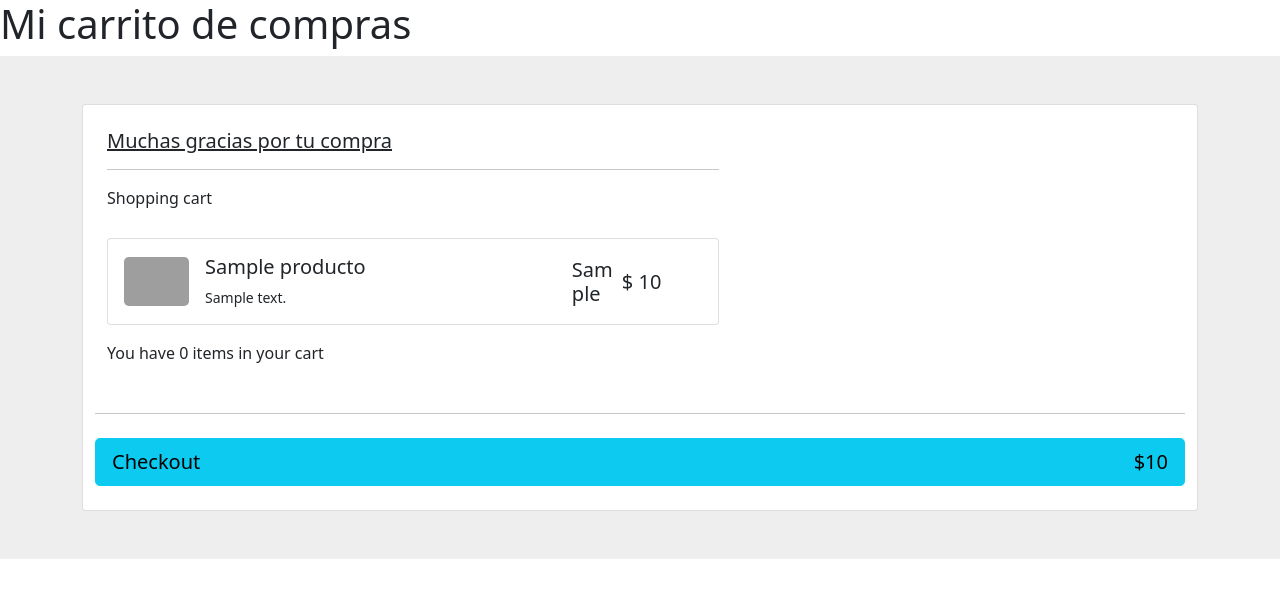
After one commit to JonathanCastilloHurtado/eshop, a PHP site: page /eshop/MyCart.php in a window 1280 px wide. The commit adds this page. Shown: the top 598 px of the page. Run offline with PHP 8.4, Linux system fonts and the light colour scheme; the visitor is signed in with stand-in values (Sample User, id 1); tables that the repository leaves empty or names only in its code hold one stand-in row (values such as "Sample post"); grey boxes are pictures that could not be loaded.

Commit message:
add cart section

```diff
--- /dev/null
+++ b/MyCart.php
@@ -0,0 +1,107 @@
+<!DOCTYPE html>
+<html>
+<head>
+	<title>Mi carrito de compras</title>
+	<link href="https://cdn.jsdelivr.net/npm/bootstrap@5.0.2/dist/css/bootstrap.min.css" rel="stylesheet" integrity="sha384-EVSTQN3/azprG1Anm3QDgpJLIm9Nao0Yz1ztcQTwFspd3yD65VohhpuuCOmLASjC" crossorigin="anonymous">
+
+</head>
+<body>
+	<?php
+include 'utils/connection.php';
+session_start();
+
+/*session is started if you don't write this line can't use $_Session  global variable*/
+
+ 	?>
+<H1>Mi carrito de compras</H1>
+
+<!--https://mdbootstrap.com/docs/standard/extended/shopping-carts/-->
+<section class="h-100 h-custom" style="background-color: #eee;">
+  <div class="container py-5 h-100">
+    <div class="row d-flex justify-content-center align-items-center h-100">
+      <div class="col">
+        <div class="card">
+          <div class="card-body p-4">
+
+            <div class="row">
+
+              <div class="col-lg-7">
+                <h5 class="mb-3"> <u>Muchas gracias por tu compra </u></h5>
+                <hr>
+ <div class="d-flex justify-content-between align-items-center mb-4">
+                  <div>
+                    <p class="mb-1">Shopping cart</p>
+                   </div>
+
+                </div>
+<?php  //https://themes.getbootstrap.com/product/freshcart-ecommerce-html-template/
+  $sql = " SELECT ventas.Cantidad,ventas.Costo_total , productos.Nombre, productos.Descripcion, SUM(Costo_total) OVER () AS TotalAmountPaid, SUM(ventas.Cantidad) OVER() AS CantidadTotal from ventas, Productos where ventas.ID_Usuario=".$_SESSION["id_usuario"]." AND Productos.ID_Producto = ventas.ID_Producto;";
+$result = $conn->query($sql);
+if ($result->num_rows > 0) {
+
+  // output data of each row
+  while($row = $result->fetch_assoc()) {
+   // echo  $row["Cantidad"]. "<br>";
+
+    ?>
+                <div class="card mb-3">
+                  <div class="card-body">
+                    <div class="d-flex justify-content-between">
+                      <div class="d-flex flex-row align-items-center">
+                        <div>
+                          <img
+                            src="https://mdbcdn.b-cdn.net/img/Photos/new-templates/bootstrap-shopping-carts/img1.webp"
+                            class="img-fluid rounded-3" alt="Shopping item" style="width: 65px;">
+                        </div>
+
+                        <div class="ms-3">
+                          <h5><?php echo $row["Nombre"]?></h5>
+                          <p class="small mb-0"><?php echo $row["Descripcion"]?></p>
+                        </div>
+                      </div>
+                      <div class="d-flex flex-row align-items-center">
+                        <div style="width: 50px;">
+                          <h5 class="fw-normal mb-0"><?php echo $row["Cantidad"]?></h5>
+                        </div>
+                        <div style="width: 80px;">
+                          <h5 class="mb-0">$ <?php echo $row["Costo_total"]?></h5>
+                        </div>
+                        <a href="#!" style="color: #cecece;"><i class="fas fa-trash-alt"></i></a>
+                      </div>
+                    </div>
+                  </div>
+                </div>
+
+
+<?php
+$TotalAmountPaid=$row["TotalAmountPaid"];
+$TotalShop=$row["CantidadTotal"];
+}
+
+}
+$conn->close();
+
+    ?>
+
+<div class="d-flex justify-content-between align-items-center mb-4">
+                  <div>
+
+                    <p class="mb-0">You have <?php echo $TotalShop?> items in your cart</p>
+                  </div>
+
+                </div>
+
+
+              </div>
+              <hr class="my-4">
+              <button type="button" data-mdb-button-init="" data-mdb-ripple-init="" class="btn btn-info btn-block btn-lg" data-mdb-button-initialized="true">
+                        <div class="d-flex justify-content-between">
+                         <span>Checkout <i class="fas fa-long-arrow-alt-right ms-2"></i></span>
+                          <span>$<?php echo$TotalAmountPaid?></span>
+
+                        </div>
+                      </button>
+</section>
+
+</body>
+</html>
--- a/utils/connection.php
+++ b/utils/connection.php
@@ -1,8 +1,8 @@
 <?php
 $servername = "localhost";
-$username = "root";
-$password = "Youtube12!";
-$dbname = "eshop";
+$username = "toor";
+$password = "root";
+$dbname = "shop";
 
 // Create connection
 $conn = new mysqli($servername, $username, $password,$dbname);
```
Also changed, not shown: index.php (+22 -14 lines).
